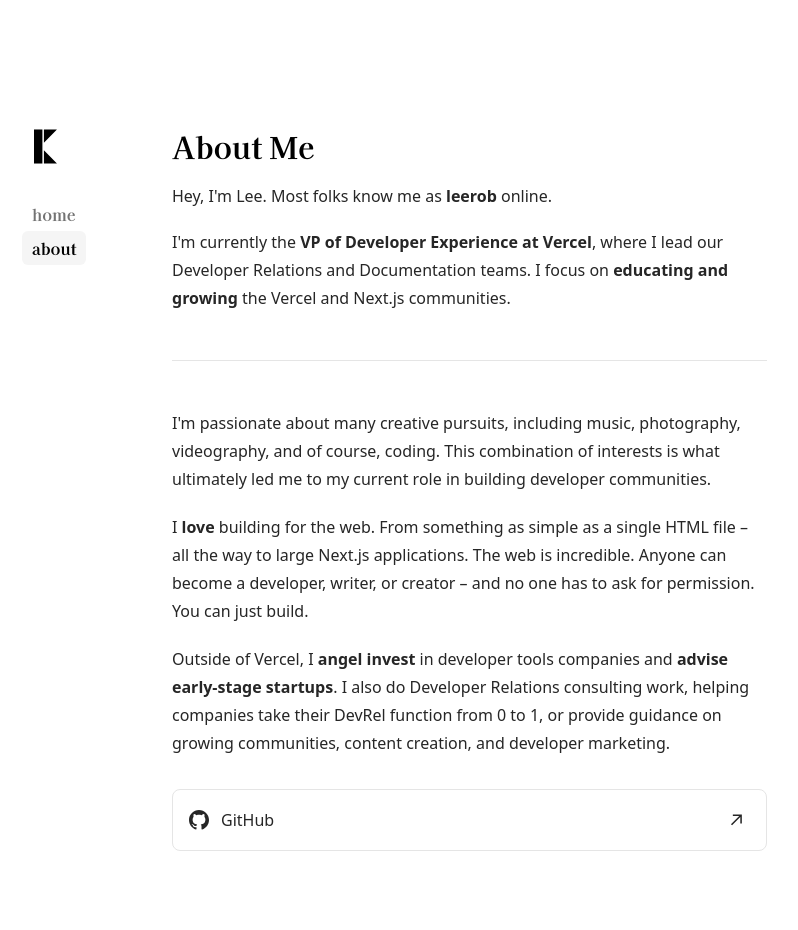
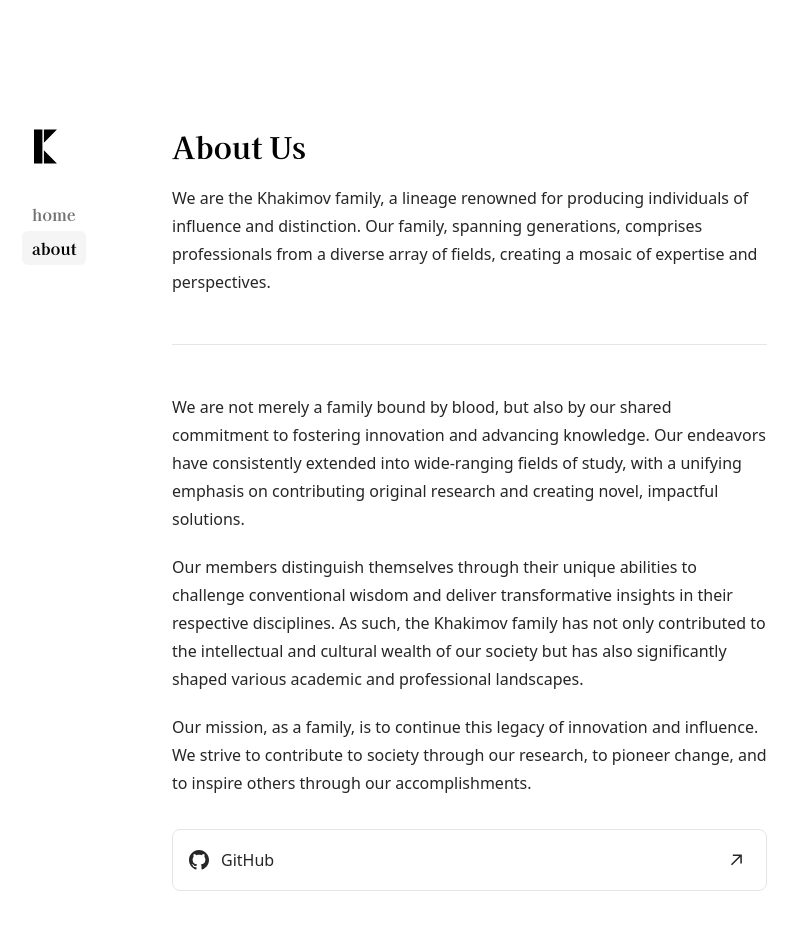
Before and after one commit to khakimovs/website, a Next.js app: page /about in a window 1280 px wide. Shown: the top 930 px of the page, without its empty margins (170-968 px from the left). Built offline with nearby package versions, Linux system fonts and the light colour scheme.

Commit message:
Update page.tsx

```diff
--- a/app/about/page.tsx
+++ b/app/about/page.tsx
@@ -12,35 +12,33 @@
 export default function AboutPage() {
   return (
     <section>
-      <h1 className="font-bold text-3xl font-serif">About Me</h1>
-      <p className="my-5 text-neutral-800 dark:text-neutral-200">
-        Hey, I'm Lee. Most folks know me as <b>leerob</b> online.
-      </p>
+      <h1 className="font-bold text-3xl font-serif">About Us</h1>
       <div className="prose prose-neutral dark:prose-invert text-neutral-800 dark:text-neutral-200">
         <p>
-          I'm currently the <b>VP of Developer Experience at Vercel</b>, where I
-          lead our Developer Relations and Documentation teams. I focus on{' '}
-          <b>educating and growing</b> the Vercel and Next.js communities.
+          We are the Khakimov family, a lineage renowned for producing individuals
+          of influence and distinction. Our family, spanning generations, comprises
+          professionals from a diverse array of fields, creating a mosaic of
+          expertise and perspectives.
         </p>
         <hr />
         <p>
-          I'm passionate about many creative pursuits, including music,
-          photography, videography, and of course, coding. This combination of
-          interests is what ultimately led me to my current role in building
-          developer communities.
+          We are not merely a family bound by blood, but also by our shared commitment
+          to fostering innovation and advancing knowledge. Our endeavors have
+          consistently extended into wide-ranging fields of study, with a unifying
+          emphasis on contributing original research and creating novel, impactful
+          solutions.
         </p>
         <p>
-          I <b>love</b> building for the web. From something as simple as a
-          single HTML file – all the way to large Next.js applications. The web
-          is incredible. Anyone can become a developer, writer, or creator – and
-          no one has to ask for permission. You can just build.
+          Our members distinguish themselves through their unique abilities to challenge
+          conventional wisdom and deliver transformative insights in their respective
+          disciplines. As such, the Khakimov family has not only contributed to the
+          intellectual and cultural wealth of our society but has also significantly
+          shaped various academic and professional landscapes.
         </p>
         <p className="mb-8">
-          Outside of Vercel, I <b>angel invest</b> in developer tools companies
-          and <b>advise early-stage startups</b>. I also do Developer Relations
-          consulting work, helping companies take their DevRel function from 0
-          to 1, or provide guidance on growing communities, content creation,
-          and developer marketing.
+          Our mission, as a family, is to continue this legacy of innovation and
+          influence. We strive to contribute to society through our research, to pioneer
+          change, and to inspire others through our accomplishments.
         </p>
         <div className="flex flex-col gap-2 md:flex-row md:gap-2">
           <a
```
